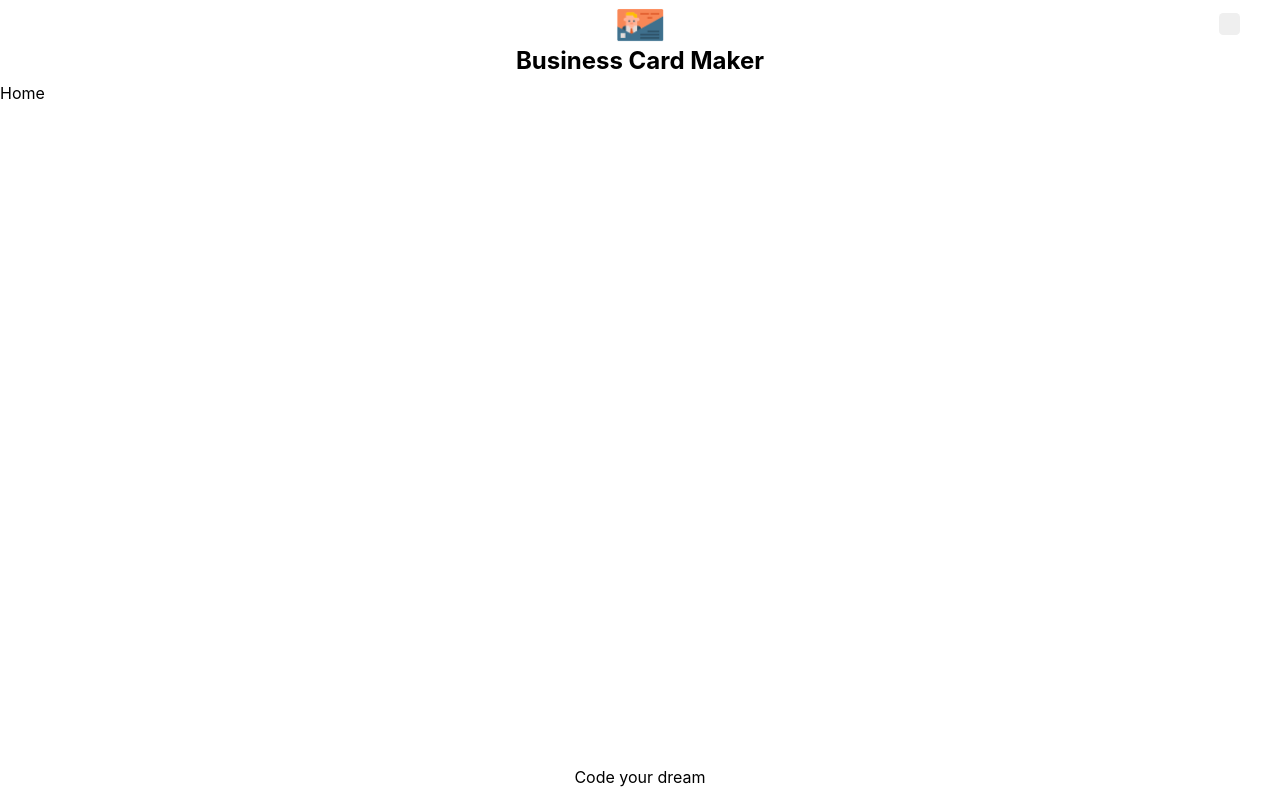
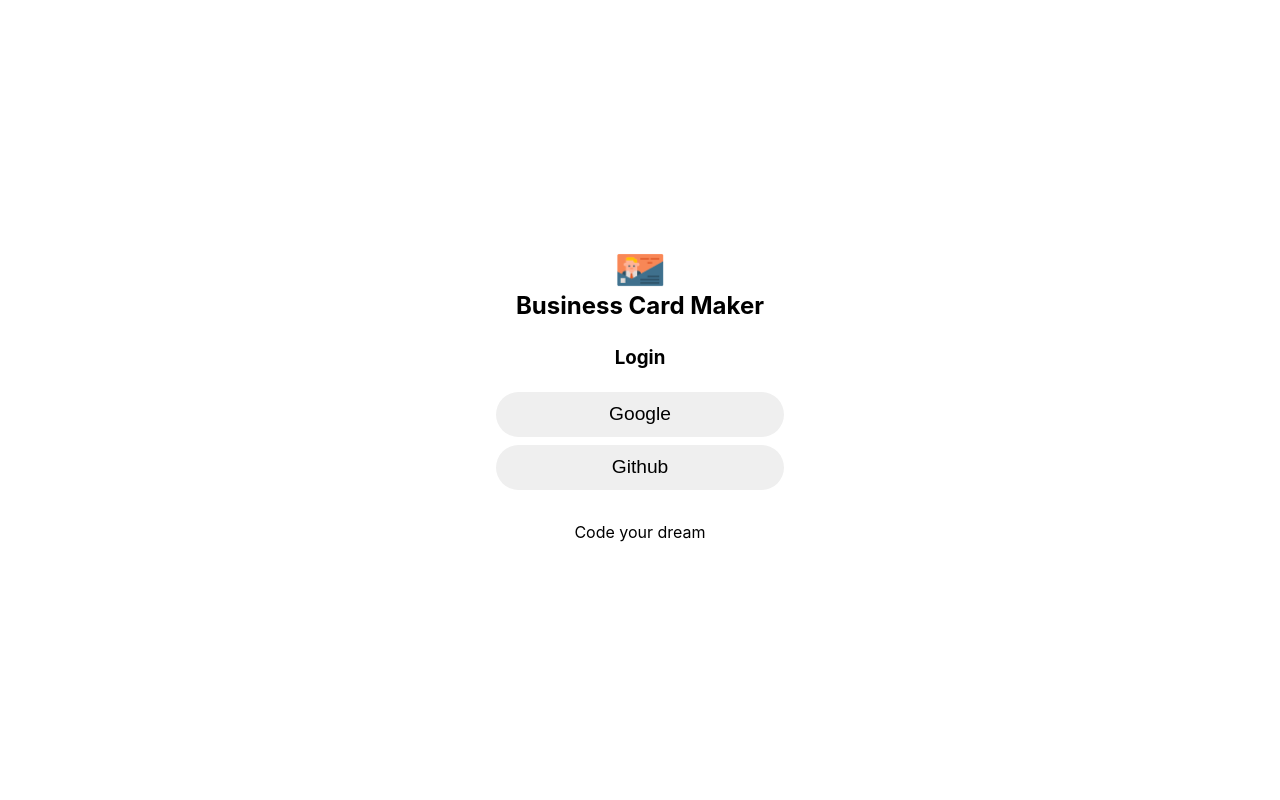
Before and after one commit to hajin1/card-maker, a React (Create React App) app: page / in a window 1280 px wide. Built offline with nearby package versions, Linux system fonts and the light colour scheme; no server answers.

Commit message:
로그인 되어있으면 /maker 화면으로 이동하도록 함 - firebase onAuthStateChanged를 이용해서 로그인 상태 체크 - home -> maker 로 이름 변경

```diff
--- a/src/App.js
+++ b/src/App.js
@@ -1,7 +1,7 @@
 import Login from './components/login/login';
 import styles from './app.module.css';
 import { Route } from 'react-router-dom';
-import Home from './components/home/home';
+import Maker from './components/maker/maker';
 import { Routes } from 'react-router-dom';
 import { BrowserRouter } from 'react-router-dom';
 
@@ -10,8 +10,8 @@ const App = ({ authService }) => {
     <div className={styles.app}>
       <BrowserRouter>
         <Routes>
-          <Route path="/" element={<Home authService={authService} />} />
-          <Route path="/login" element={<Login authService={authService} />} />
+          <Route path="/maker" element={<Maker authService={authService} />} />
+          <Route path="/" element={<Login authService={authService} />} />
         </Routes>
       </BrowserRouter>
     </div>
--- a/src/components/login/login.jsx
+++ b/src/components/login/login.jsx
@@ -1,4 +1,4 @@
-import React from 'react';
+import React, { useEffect } from 'react';
 import { useNavigate } from 'react-router-dom';
 import Footer from '../footer/footer';
 import Header from '../header/header';
@@ -7,14 +7,24 @@ import styles from './login.module.css';
 const Login = ({ authService }) => {
     const navigate = useNavigate();
 
+    useEffect(() => {
+        authService.onAuthChange(user => {
+            user && goToMaker(user.uid);
+        })
+    });
+
     const onLogin = (event) => {
         authService.login(event.currentTarget.textContent).then((result) => {
             // const credential = result.credential;
             // const token = credential.accessToken;
             // const user = result.user;
-            navigate('/');
+            goToMaker(result.user.uid);
         });
     };
+
+    const goToMaker = (userId) => {
+        navigate('/maker', { state: { id: userId } });
+    }
 
     return (
         <section className={styles.login}>
--- a/src/components/home/home.jsx
+++ b/src/components/maker/maker.jsx
@@ -1,28 +1,28 @@
-import styles from './home.module.css';
+import styles from './maker.module.css';
 
 import React from 'react';
 import Header from '../header/header';
 import Footer from '../footer/footer';
 import { useNavigate } from 'react-router-dom';
 
-const Home = ({ authService }) => {
+const Maker = ({ authService }) => {
     const navigate = useNavigate();
 
     const onLogout = () => {
         authService.logout().then(() => {
-            navigate('/login');
+            navigate('/');
         });
     };
 
     return (
-        <section className={styles.home}>
+        <section className={styles.maker}>
             <Header onLogout={onLogout} />
             <section className={styles.section}>
-                Home
+                Maker
             </section>
             <Footer />
         </section>
     );
 };
 
-export default Home;
+export default Maker;
--- a/src/components/home/home.module.css
+++ b/src/components/maker/maker.module.css
@@ -1,6 +1,6 @@
 @value makerGreen,makerWhite,makerLightPink from '../../common/colors.module.css';
 
-.home {
+.maker {
     width: 100%;
     height: 100vh;
     display: flex;
--- a/src/service/auth_service.js
+++ b/src/service/auth_service.js
@@ -11,6 +11,12 @@ class AuthService {
     logout() {
         return firebaseApp.auth().signOut();
     }
+
+    onAuthChange(onUserChanged) {
+        firebaseApp.auth().onAuthStateChanged(user => {
+            onUserChanged(user);
+        });
+    }
 }
 
 export default AuthService;
```
